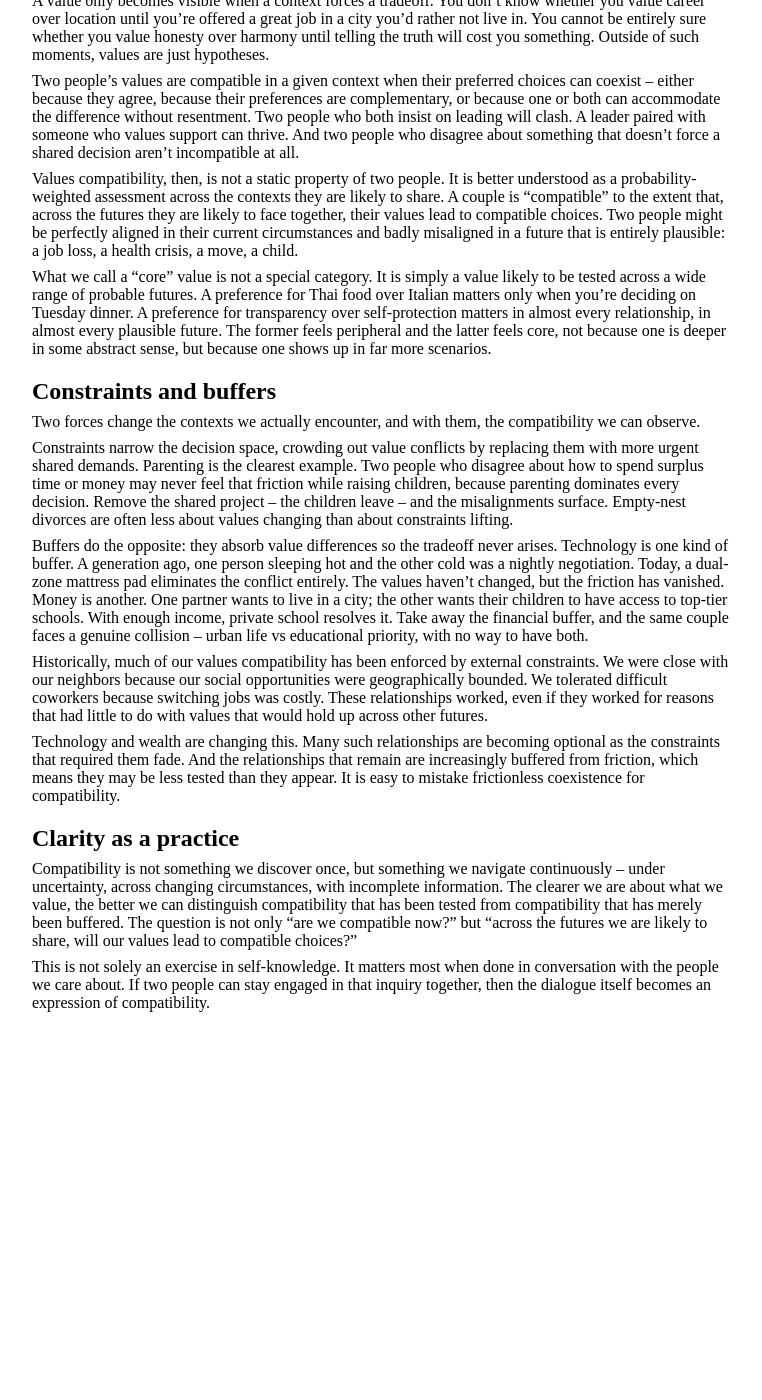
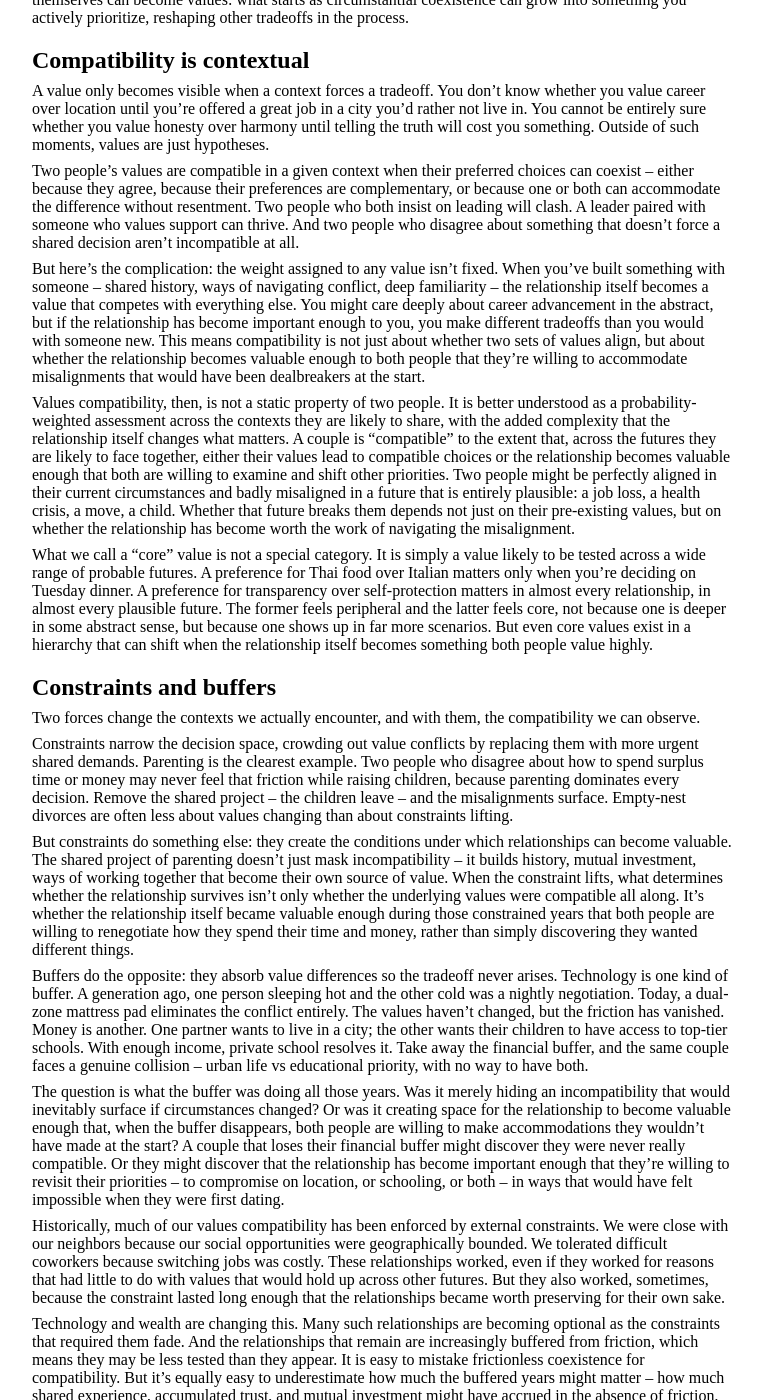
Before and after one commit to maxh/maxheinritz.com, a Jekyll site: the page built from _posts/2026-01-31-values-compatibility.md, in a window 1280 px wide and 1400 px high, scrolled down 604 px. Shown: the whole window, without its empty margins (108-870 px from the left). Built offline with Jekyll 4.4.1, drawn with Linux system fonts in a browser that asks for light colours; before the commit the page ends 1656 px from its top, so only the background shows below that; some of the changed text lies outside the part shown.

Commit message:
values rewrite

```diff
--- a/_posts/2026-01-31-values-compatibility.md
+++ b/_posts/2026-01-31-values-compatibility.md
@@ -4,27 +4,29 @@ layout: post
 tags: [culture, future]
 ---
 
-Attraction and circumstance bring people together, but *values compatibility* determines whether a relationship will last. This holds for friends, lovers, coworkers, and to some extent families. So what are values? What makes them compatible? And why is compatibility so hard to assess?
+Attraction and circumstance bring people together, but what determines whether a relationship will last? The standard answer is values compatibility: whether two people's deep preferences align through their journey together. But this misses something: a relationship itself can become something we value, reshaping the very compatibility that enabled it. This holds for friends, lovers, coworkers, and to some extent families. So what are values? What makes them compatible? And how can we use this understanding to relate to one another with more intention and appreciation?
 
 ## What are values?
 
 Values are our differentiating, deep-rooted preferences. They range from the temperamental to the ethical; from needing routine to feel grounded, to prioritizing loyalty over self-interest. What unifies them is not their moral weight, but their reliability under tradeoff: when something has to give, the same thing gives again and again.
 
-Most of us seek water when we're thirsty, so a preference for hydration isn't particularly differentiating. But silence vs stimulation, novelty vs routine, optimization vs ease, rootedness vs mobility... these reveal something, because they lead to different decisions and ultimately different lives. The sharpest way to express a value is often as a tradeoff: "I care more about honoring commitments than about keeping options open."
+Most of us seek water when we're thirsty, so a preference for hydration isn't particularly differentiating. But silence vs stimulation, novelty vs routine, optimization vs ease, rootedness vs mobility… these reveal something, because they lead to different decisions and ultimately different lives. The sharpest way to express a value is often as a tradeoff: "I care more about honoring commitments than about keeping options open."
 
 Deep-rooted here means durable and salient: preferences that persist across years and surface almost daily. For example, I'm most productive in complete silence: no music, no background noise. I wish I were more flexible, but this has been true for decades.
 
-Durable is not necessarily permanent. Values can shift -- sometimes because a new context reveals a different priority, and sometimes through deliberate cultivation. Children outgrow their toys, and teenagers outgrow their rebellion. Adults might value income over comfort until a certain level of wealth.
+Durable is not necessarily permanent. Values can shift – sometimes because a new context reveals a different priority, and sometimes through deliberate cultivation. Children outgrow their toys, and teenagers outgrow their rebellion. Adults might value income over comfort until a certain level of wealth. And relationships themselves can become values: what starts as circumstantial coexistence can grow into something you actively prioritize, reshaping other tradeoffs in the process.
 
 ## Compatibility is contextual
 
 A value only becomes visible when a context forces a tradeoff. You don't know whether you value career over location until you're offered a great job in a city you'd rather not live in. You cannot be entirely sure whether you value honesty over harmony until telling the truth will cost you something. Outside of such moments, values are just hypotheses.
 
-Two people's values are compatible in a given context when their preferred choices can coexist -- either because they agree, because their preferences are complementary, or because one or both can accommodate the difference without resentment. Two people who both insist on leading will clash. A leader paired with someone who values support can thrive. And two people who disagree about something that doesn't force a shared decision aren't incompatible at all.
+Two people's values are compatible in a given context when their preferred choices can coexist – either because they agree, because their preferences are complementary, or because one or both can accommodate the difference without resentment. Two people who both insist on leading will clash. A leader paired with someone who values support can thrive. And two people who disagree about something that doesn't force a shared decision aren't incompatible at all.
 
-Values compatibility, then, is not a static property of two people. It is better understood as a probability-weighted assessment across the contexts they are likely to share. A couple is "compatible" to the extent that, across the futures they are likely to face together, their values lead to compatible choices. Two people might be perfectly aligned in their current circumstances and badly misaligned in a future that is entirely plausible: a job loss, a health crisis, a move, a child.
+But here's the complication: the weight assigned to any value isn't fixed. When you've built something with someone – shared history, ways of navigating conflict, deep familiarity – the relationship itself becomes a value that competes with everything else. You might care deeply about career advancement in the abstract, but if the relationship has become important enough to you, you make different tradeoffs than you would with someone new. This means compatibility is not just about whether two sets of values align, but about whether the relationship becomes valuable enough to both people that they're willing to accommodate misalignments that would have been dealbreakers at the start.
 
-What we call a "core" value is not a special category. It is simply a value likely to be tested across a wide range of probable futures. A preference for Thai food over Italian matters only when you're deciding on Tuesday dinner. A preference for transparency over self-protection matters in almost every relationship, in almost every plausible future. The former feels peripheral and the latter feels core, not because one is deeper in some abstract sense, but because one shows up in far more scenarios.
+Values compatibility, then, is not a static property of two people. It is better understood as a probability-weighted assessment across the contexts they are likely to share, with the added complexity that the relationship itself changes what matters. A couple is "compatible" to the extent that, across the futures they are likely to face together, either their values lead to compatible choices or the relationship becomes valuable enough that both are willing to examine and shift other priorities. Two people might be perfectly aligned in their current circumstances and badly misaligned in a future that is entirely plausible: a job loss, a health crisis, a move, a child. Whether that future breaks them depends not just on their pre-existing values, but on whether the relationship has become worth the work of navigating the misalignment.
+
+What we call a "core" value is not a special category. It is simply a value likely to be tested across a wide range of probable futures. A preference for Thai food over Italian matters only when you're deciding on Tuesday dinner. A preference for transparency over self-protection matters in almost every relationship, in almost every plausible future. The former feels peripheral and the latter feels core, not because one is deeper in some abstract sense, but because one shows up in far more scenarios. But even core values exist in a hierarchy that can shift when the relationship itself becomes something both people value highly.
 
 ## Constraints and buffers
 
@@ -32,14 +34,22 @@ Two forces change the contexts we actually encounter, and with them, the compati
 
 Constraints narrow the decision space, crowding out value conflicts by replacing them with more urgent shared demands. Parenting is the clearest example. Two people who disagree about how to spend surplus time or money may never feel that friction while raising children, because parenting dominates every decision. Remove the shared project – the children leave – and the misalignments surface. Empty-nest divorces are often less about values changing than about constraints lifting.
 
+But constraints do something else: they create the conditions under which relationships can become valuable. The shared project of parenting doesn't just mask incompatibility – it builds history, mutual investment, ways of working together that become their own source of value. When the constraint lifts, what determines whether the relationship survives isn't only whether the underlying values were compatible all along. It's whether the relationship itself became valuable enough during those constrained years that both people are willing to renegotiate how they spend their time and money, rather than simply discovering they wanted different things.
+
 Buffers do the opposite: they absorb value differences so the tradeoff never arises. Technology is one kind of buffer. A generation ago, one person sleeping hot and the other cold was a nightly negotiation. Today, a dual-zone mattress pad eliminates the conflict entirely. The values haven't changed, but the friction has vanished. Money is another. One partner wants to live in a city; the other wants their children to have access to top-tier schools. With enough income, private school resolves it. Take away the financial buffer, and the same couple faces a genuine collision – urban life vs educational priority, with no way to have both.
 
-Historically, much of our values compatibility has been enforced by external constraints. We were close with our neighbors because our social opportunities were geographically bounded. We tolerated difficult coworkers because switching jobs was costly. These relationships worked, even if they worked for reasons that had little to do with values that would hold up across other futures.
+The question is what the buffer was doing all those years. Was it merely hiding an incompatibility that would inevitably surface if circumstances changed? Or was it creating space for the relationship to become valuable enough that, when the buffer disappears, both people are willing to make accommodations they wouldn't have made at the start? A couple that loses their financial buffer might discover they were never really compatible. Or they might discover that the relationship has become important enough that they're willing to revisit their priorities – to compromise on location, or schooling, or both – in ways that would have felt impossible when they were first dating.
 
-Technology and wealth are changing this. Many such relationships are becoming optional as the constraints that required them fade. And the relationships that remain are increasingly buffered from friction, which means they may be less tested than they appear. It is easy to mistake frictionless coexistence for compatibility.
+Historically, much of our values compatibility has been enforced by external constraints. We were close with our neighbors because our social opportunities were geographically bounded. We tolerated difficult coworkers because switching jobs was costly. These relationships worked, even if they worked for reasons that had little to do with values that would hold up across other futures. But they also worked, sometimes, because the constraint lasted long enough that the relationships became worth preserving for their own sake.
+
+Technology and wealth are changing this. Many such relationships are becoming optional as the constraints that required them fade. And the relationships that remain are increasingly buffered from friction, which means they may be less tested than they appear. It is easy to mistake frictionless coexistence for compatibility. But it's equally easy to underestimate how much the buffered years might matter – how much shared experience, accumulated trust, and mutual investment might have accrued in the absence of friction, creating a relationship that both people value enough to navigate harder terrain if they have to.
 
 ## Clarity as a practice
 
-Compatibility is not something we discover once, but something we navigate continuously -- under uncertainty, across changing circumstances, with incomplete information. The clearer we are about what we value, the better we can distinguish compatibility that has been tested from compatibility that has merely been buffered. The question is not only "are we compatible now?" but "across the futures we are likely to share, will our values lead to compatible choices?"
+Compatibility is not something we discover once, but something we navigate continuously – under uncertainty, across changing circumstances, with incomplete information. The clearer we are about what we value, the better we can distinguish compatibility that has been tested from compatibility that has merely been buffered or enforced by constraints.
 
-This is not solely an exercise in self-knowledge. It matters most when done in conversation with the people we care about. If two people can stay engaged in that inquiry together, then the dialogue itself becomes an expression of compatibility.
+But clarity about our own values is only part of the picture. We also need clarity about what the relationship itself has become. A new relationship must survive on the compatibility of pre-existing values alone. An established relationship has something else: the accumulated weight of shared history, mutual investment, ways of navigating conflict that work. This doesn't override incompatibility, but it changes the calculation. The question is not only "are our values compatible?" but "has this relationship become valuable enough to both of us that we're willing to examine our other values, to make accommodations we wouldn't have made at the start, to do the work of deliberate cultivation together?"
+
+There's a circularity here. Compatibility enables relationships to form and persist. But relationships also reshape what we find compatible. The longer two people stay engaged in the project of being together, the more the relationship itself becomes a value that influences every other tradeoff. This is why relationships that survive major shifts – a career change, a move, a health crisis – often emerge stronger rather than simply surviving. The crisis didn't just test pre-existing compatibility; it revealed that the relationship had become valuable enough to reshape compatibility itself.
+
+This is not solely an exercise in self-knowledge. It matters most when done in conversation with the people we care about. If two people can stay engaged in that inquiry together – examining their values, acknowledging when the relationship has become valuable enough to warrant difficult accommodations, noticing when it hasn't, being honest about what constraints and buffers might be hiding – then the dialogue itself becomes an expression of compatibility. Not because they agree on everything, but because they're both willing to do the work of figuring out what they've built together and whether it's worth what it would take to keep building.
```
